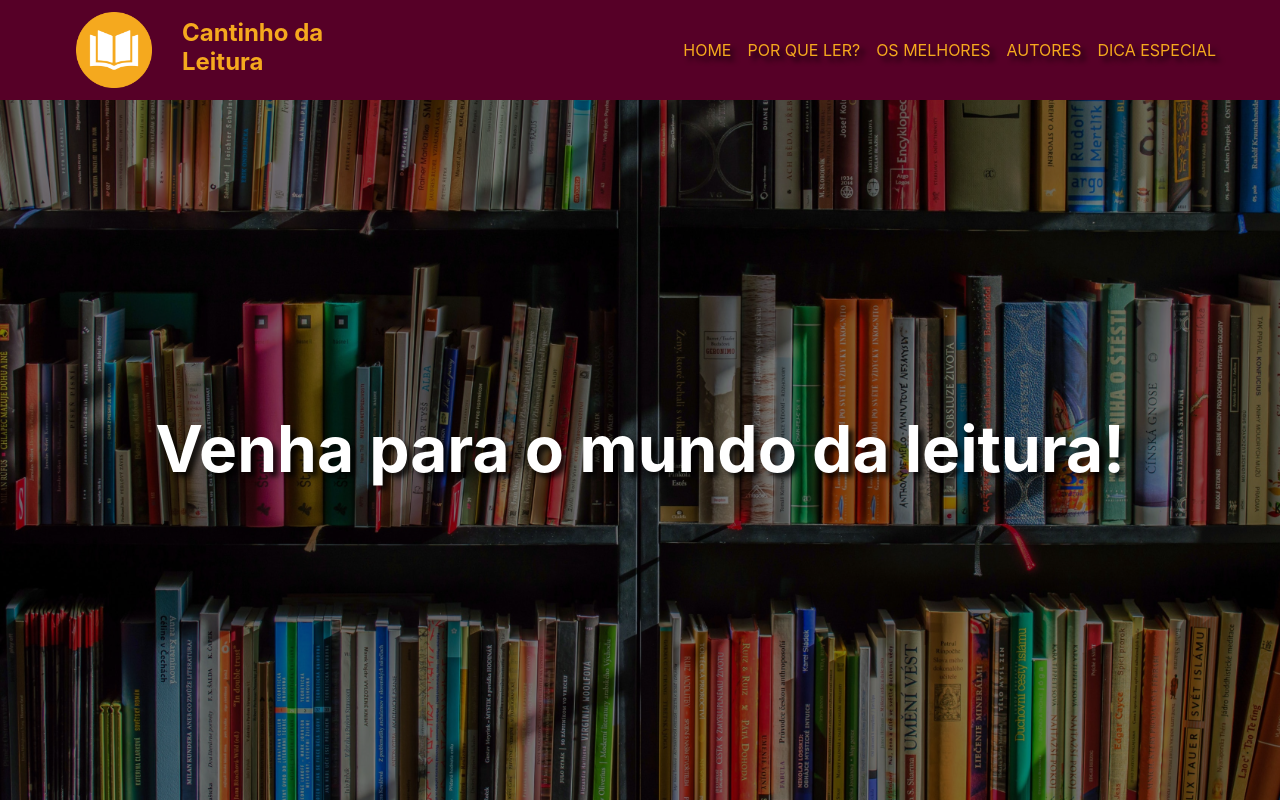
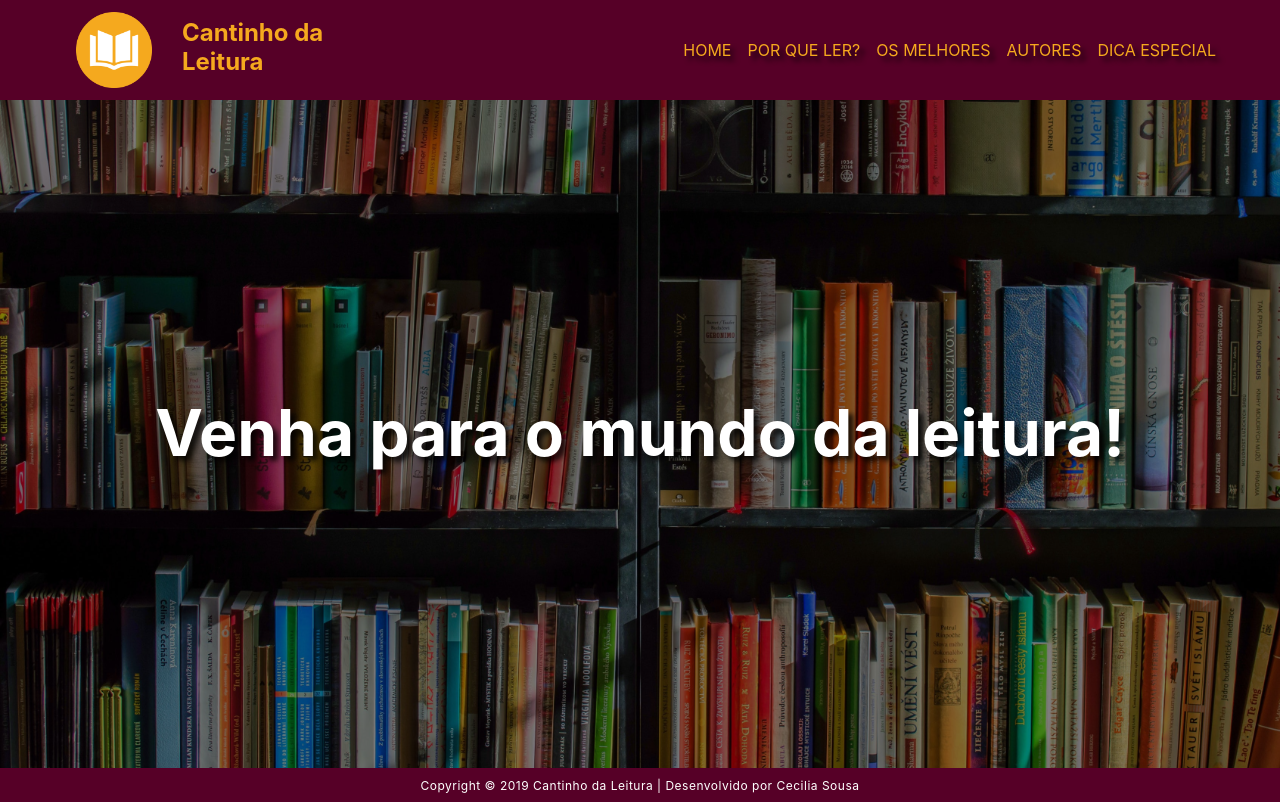
Before and after one commit to cecisousa/reprograma-cantinho-da-leitura, a React (Create React App) app in the folder cantinho-da-leitura/: page / in a window 1280 px wide. Built offline with nearby package versions, Linux system fonts and the light colour scheme; a web font is replaced by a local one.

Commit message:
cria e implementa footer

```diff
--- a/cantinho-da-leitura/src/App.js
+++ b/cantinho-da-leitura/src/App.js
@@ -6,6 +6,7 @@ import Porque from './pages/Porque';
 import Melhores from './pages/Melhores';
 import Autores from './pages/Autores';
 import Dica from './pages/Dica';
+import Footer from './components/Footer';
 
 function App() {
   return (
@@ -18,6 +19,7 @@ function App() {
         <Route path='/busca-autores' component={Autores}/>
         <Route path='/dica-especial' component={Dica}/>
       </Switch>
+      <Footer/>
     </div>
   );
 }
--- /dev/null
+++ b/cantinho-da-leitura/src/components/Footer/index.js
@@ -0,0 +1,10 @@
+import React from 'react';
+import './styles.css'
+
+const Footer = () => {
+    return (
+        <footer>Copyright © 2019 Cantinho da Leitura | Desenvolvido por  <a href="https://github.com/cecisousa" target="_blank" rel="noopener noreferrer">Cecilia Sousa</a></footer>
+    )
+}
+
+export default Footer;
--- /dev/null
+++ b/cantinho-da-leitura/src/components/Footer/styles.css
@@ -0,0 +1,13 @@
+footer {
+    background-color: #560027;
+    padding: 9.5px;
+    color: #ffffff;
+    font-size: 12px;
+    text-align: center;
+    letter-spacing: 0.5px;
+}
+
+footer > a {
+    text-decoration: none;
+    color: inherit;
+}
--- a/cantinho-da-leitura/src/components/Header/styles.css
+++ b/cantinho-da-leitura/src/components/Header/styles.css
@@ -1,6 +1,6 @@
 .home-header {
   background-image: url("../../assets/img/page01-home.jpeg");
-  height: 100vh;
+  min-height: 96vh;
   background-position: center;
   background-size: cover;
   background-attachment: fixed;
--- a/cantinho-da-leitura/src/pages/Porque/index.js
+++ b/cantinho-da-leitura/src/pages/Porque/index.js
@@ -18,7 +18,6 @@ const Porque = () => {
                 <Quote />
                 <Lista />
                 <Dados />
-                <hr/>
             </div>
         </section>
     )
--- a/cantinho-da-leitura/src/pages/Porque/styles.css
+++ b/cantinho-da-leitura/src/pages/Porque/styles.css
@@ -2,11 +2,3 @@
     width: 75%;
     margin: 0 auto;
 }
-
-hr {
-    color: #560027;
-    background-color: #560027;
-    height: 2px;
-    margin: 30px auto;
-    border: none;
-}
```
